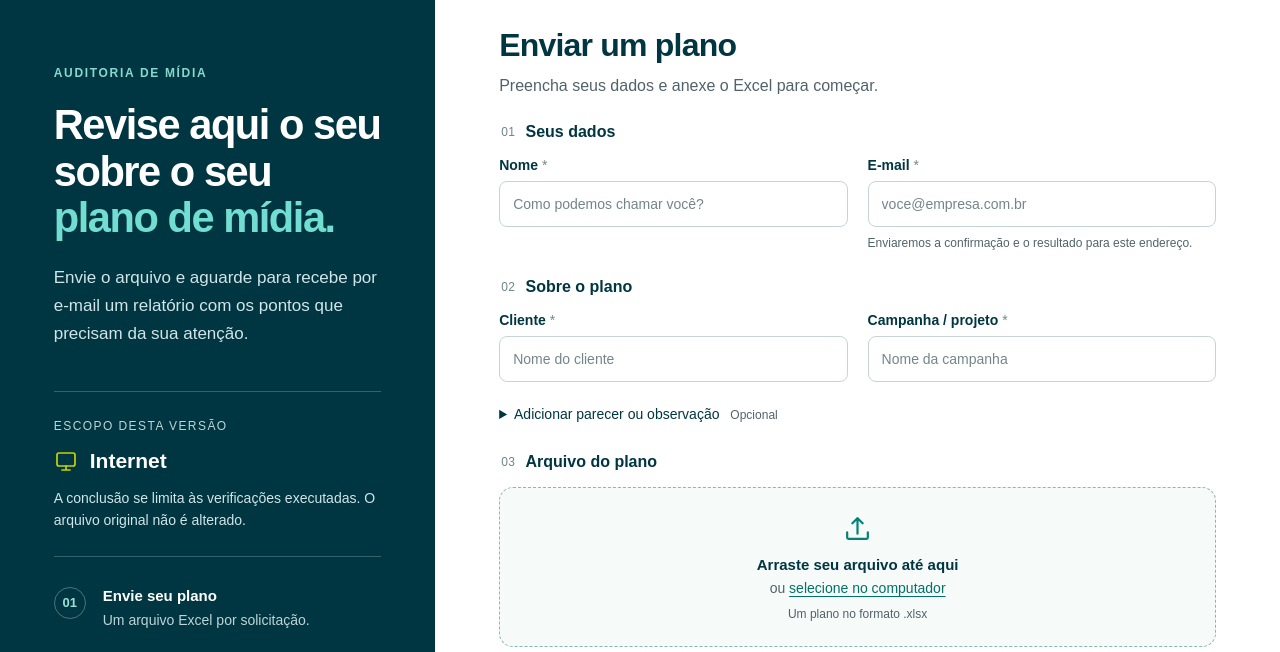
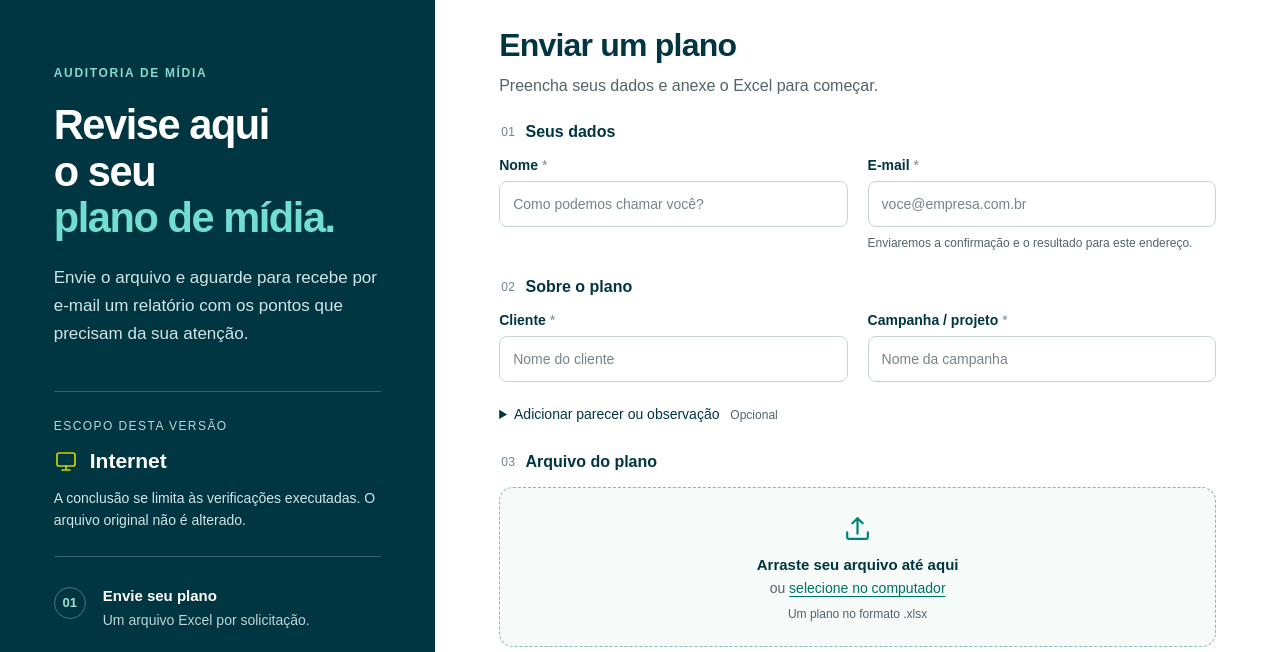
Before and after one commit to dayanaisilva/revisao-de-midia, a plain HTML site: page index.html in a window 1280 px wide. Shown: the part 76-728 px from the top of the page. Drawn offline with Linux system fonts and the light colour scheme.

Commit message:
Update index.html

```diff
--- a/index.html
+++ b/index.html
@@ -13,7 +13,7 @@
 <div class="shell">
  <aside class="sidebar">
   <header class="identity"><span class="site-name">Revisão de mídia<span class="brand-dot">.</span></span></header>
-  <div class="intro"><span class="eyebrow">AUDITORIA DE MÍDIA</span><h1>Revise aqui o seu <br>sobre o seu<br><span> plano de mídia.</span></h1><p> Envie o arquivo e aguarde para recebe por e-mail um relatório com os pontos que precisam da sua atenção.</p></div>
+  <div class="intro"><span class="eyebrow">AUDITORIA DE MÍDIA</span><h1>Revise aqui <br> o seu<br><span> plano de mídia.</span></h1><p> Envie o arquivo e aguarde para recebe por e-mail um relatório com os pontos que precisam da sua atenção.</p></div>
   <div class="scope"><span class="scope-label">ESCOPO DESTA VERSÃO</span><div><svg viewBox="0 0 24 24" aria-hidden="true"><rect x="3" y="4" width="18" height="13" rx="2"/><path d="M8 21h8m-4-4v4"/></svg><strong>Internet</strong></div><p>A conclusão se limita às verificações executadas. O arquivo original não é alterado.</p></div>
   <ol class="steps"><li><span>01</span><div><strong>Envie seu plano</strong><p>Um arquivo Excel por solicitação.</p></div></li><li><span>02</span><div><strong>Receba a confirmação</strong><p>Seu envio fica registrado com um identificador.</p></div></li><li><span>03</span><div><strong>Confira o relatório</strong><p>Os resultados chegam ao e-mail informado.</p></div></li></ol>
   <footer class="sidebar-footer">Ferramenta de apoio à revisão de planos de mídia</footer>
```
